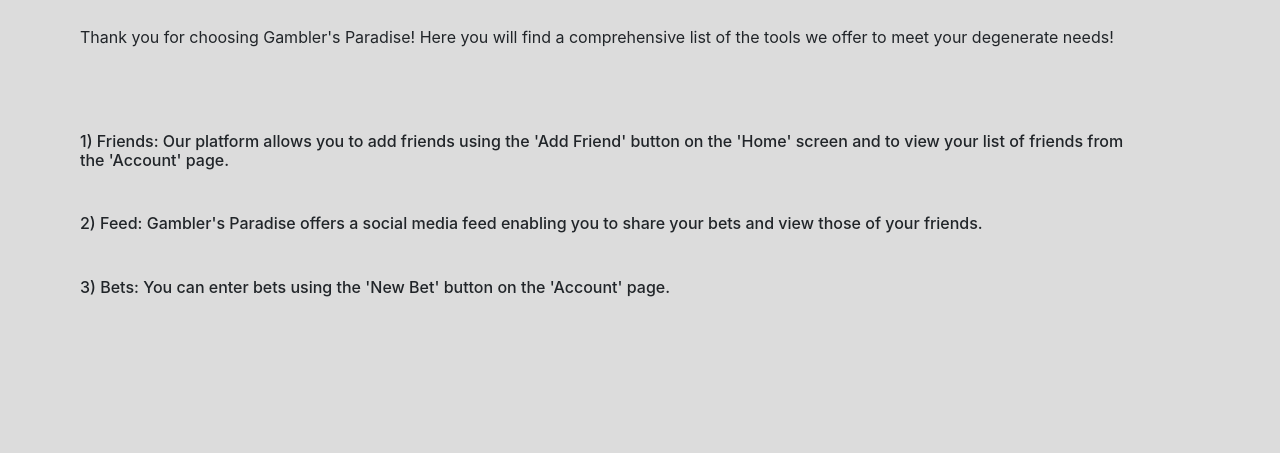
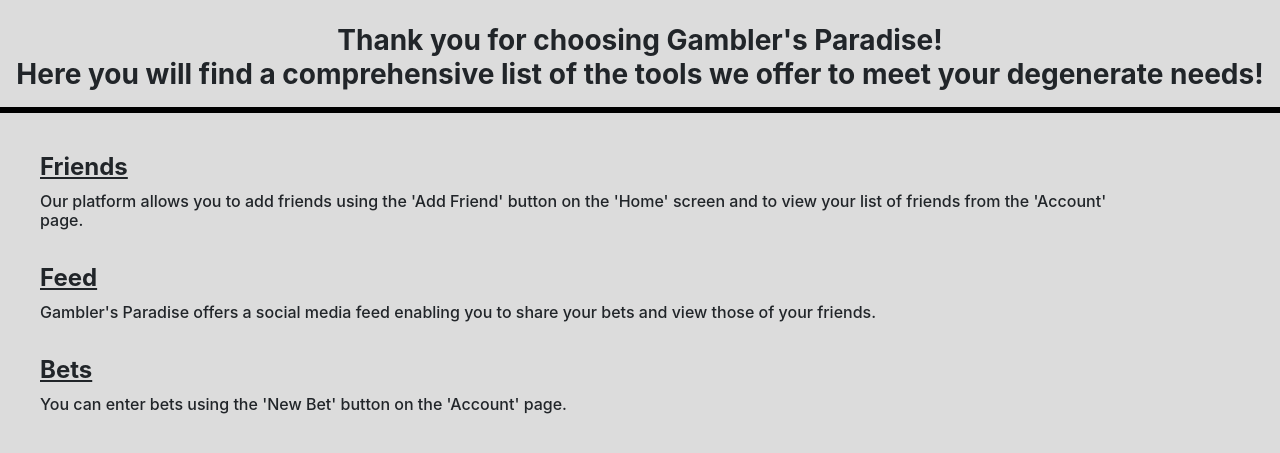
Before and after one commit to jackschlehr2/gamblersparadise, a Flask app: page /features in a window 1280 px wide. Shown: the part 93-546 px from the top of the page. Run offline with Flask 2, Linux system fonts and the light colour scheme; some libraries are stand-ins or nearby versions.

Commit message:
update features

```diff
--- a/flaskr/templates/features.html
+++ b/flaskr/templates/features.html
@@ -2,15 +2,21 @@
 
 {% block body %}
 
-<p>Thank you for choosing Gambler's Paradise! Here you will find a comprehensive list of the tools we offer to meet your degenerate needs!</p>
-<br> <br>
+<h3>Thank you for choosing Gambler's Paradise!<br>
+Here you will find a comprehensive list of the tools we offer to meet your degenerate needs!
+</h3>
+<hr />
+<br>
 
 
-<h6>1) Friends: Our platform allows you to add friends using the 'Add Friend' button on the 'Home' screen and to view your list of friends from the 'Account' page.</h6>
+<h4 style=font-weight:bold;>Friends</h4>
+  <h6>Our platform allows you to add friends using the 'Add Friend' button on the 'Home' screen and to view your list of friends from the 'Account' page.</h6>
 <br>
-<h6>2) Feed:    Gambler's Paradise offers a social media feed enabling you to share your bets and view those of your friends.</h6>
+<h4 style=font-weight:bold;>Feed</h4>
+  <h6>Gambler's Paradise offers a social media feed enabling you to share your bets and view those of your friends.</h6>
 <br>
-<h6>3) Bets:    You can enter bets using the 'New Bet' button on the 'Account' page.</h6>
+<h4 style=font-weight:bold;>Bets</h4>
+<h6>You can enter bets using the 'New Bet' button on the 'Account' page.</h6>
 
 <style>
 p {
@@ -24,7 +30,20 @@
   margin-top: 10px;
   margin-bottom: 10px;
   margin-right: 150px;
-  margin-left: 80px;
+  margin-left: 40px;
+}
+h4{
+  margin-left: 40px;
+  text-decoration: underline;
+}
+h3{
+  text-align: center;
+  font-weight: 700;
+}
+hr{
+  width: 100%;
+  height: 5px;
+  background-color: black;
 }
 
 </style>
```
